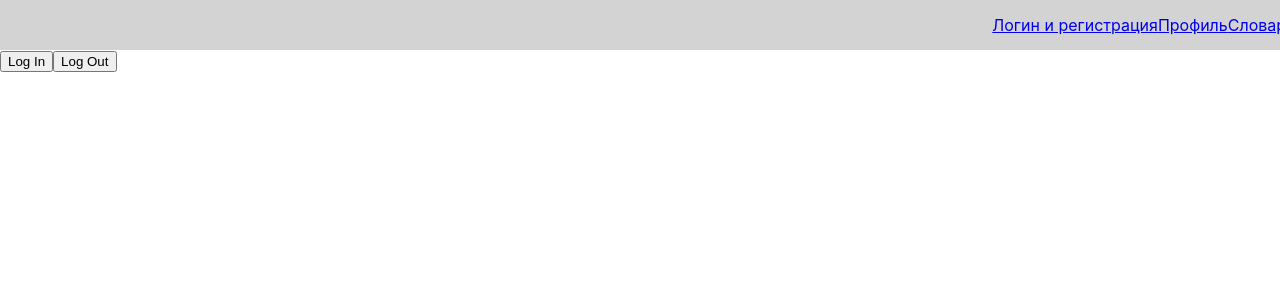
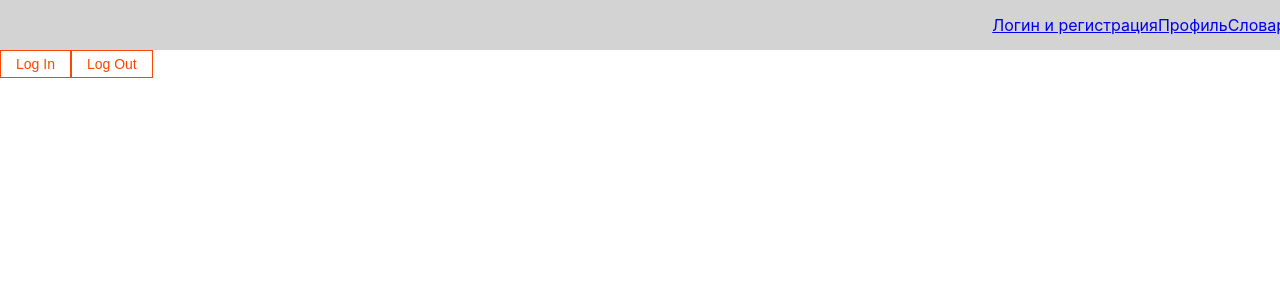
Before and after one commit to skelantros/easymacher-front, a React (Create React App) app: page /login in a window 1280 px wide. Shown: the top 300 px of the page. Built offline with nearby package versions, Linux system fonts and the light colour scheme.

Commit message:
Replaced default button with button component everywhere

```diff
--- a/src/components/auth0/LoginButton.jsx
+++ b/src/components/auth0/LoginButton.jsx
@@ -1,10 +1,11 @@
 import React from "react";
 import { useAuth0 } from "@auth0/auth0-react";
+import EMButton from "../UI/button/EMButton";
 
 const LoginButton = () => {
   const { loginWithRedirect } = useAuth0();
 
-  return <button onClick={() => loginWithRedirect()}>Log In</button>;
+  return <EMButton onClick={() => loginWithRedirect()}>Log In</EMButton>;
 };
 
 export default LoginButton;
--- a/src/components/auth0/LogoutButton.jsx
+++ b/src/components/auth0/LogoutButton.jsx
@@ -1,13 +1,14 @@
 import React from "react";
 import { useAuth0 } from "@auth0/auth0-react";
+import EMButton from "../UI/button/EMButton";
 
 const LogoutButton = () => {
   const { logout } = useAuth0();
 
   return (
-    <button onClick={() => logout({ returnTo: window.location.origin })}>
+    <EMButton onClick={() => logout({ returnTo: window.location.origin })}>
       Log Out
-    </button>
+    </EMButton>
   );
 };
 
--- a/src/components/words/AddWord.jsx
+++ b/src/components/words/AddWord.jsx
@@ -1,6 +1,7 @@
 import { useState } from "react"
 import { addWord } from "../../API/words"
 import { useAuth0Token } from "../../hooks/useAuth0Token"
+import EMButton from "../UI/button/EMButton"
 
 const AddWord = ({errorCallback, addWordCallback}) => {
     const [word, setWord] = useState(null)
@@ -52,7 +53,7 @@ const AddWord = ({errorCallback, addWordCallback}) => {
             </select>
             <p/>
             { type === 'noun' ? nounParameters : <div /> }
-            <button onClick={() => { sendWord(word) }}>Добавить</button>
+            <EMButton onClick={() => { sendWord(word) }}>Добавить</EMButton>
         </div>
     )
 }
--- a/src/components/words/WordCard.jsx
+++ b/src/components/words/WordCard.jsx
@@ -1,4 +1,5 @@
 import { useState } from "react"
+import EMButton from "../UI/button/EMButton"
 
 const WordCard = ({word, removeWordCallback}) => {
 
@@ -35,7 +36,7 @@ const WordCard = ({word, removeWordCallback}) => {
     return (
         <div>
             { printWord(word) }
-            <button onClick = {removeWordCallback}>Удалить</button>
+            <EMButton onClick = {removeWordCallback}>Удалить</EMButton>
         </div>
     )
 }
```
